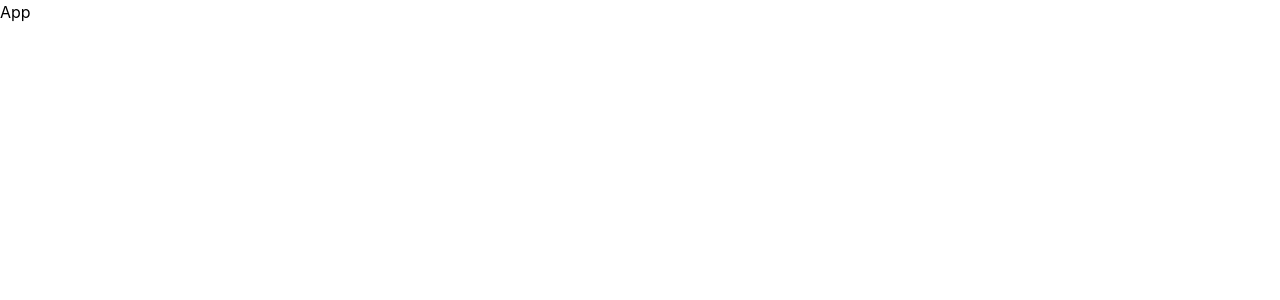
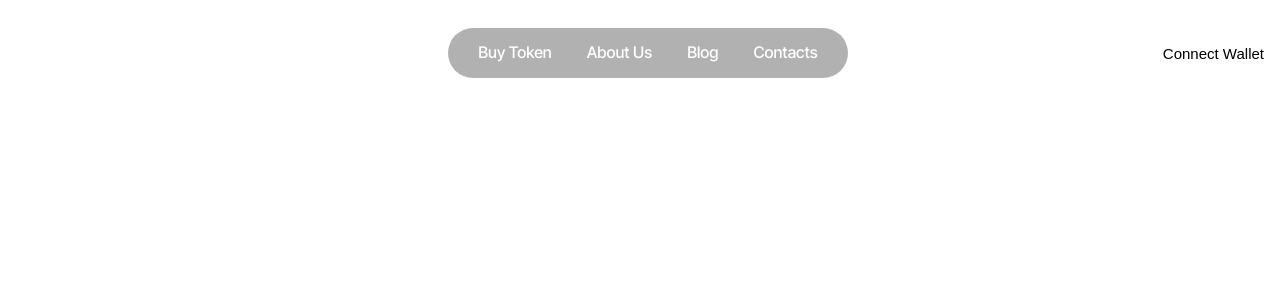
Before and after one commit to Antuhrium/antix, a React (Vite) app: page / in a window 1280 px wide. Shown: the top 300 px of the page. Built offline with nearby package versions, Linux system fonts and the light colour scheme.

Commit message:
add: header

```diff
--- /dev/null
+++ b/src/App.module.scss
@@ -0,0 +1,3 @@
+.container {
+    position: relative;
+}
--- a/src/App.tsx
+++ b/src/App.tsx
@@ -1,5 +1,12 @@
+import styles from "./App.module.scss";
+import Header from "./sections/Header/Header";
+
 function App() {
-    return <>App</>;
+    return (
+        <main className={styles.container}>
+            <Header />
+        </main>
+    );
 }
 
 export default App;
--- a/src/index.scss
+++ b/src/index.scss
@@ -1,7 +1,10 @@
+@import url("https://fonts.googleapis.com/css2?family=Inter+Tight:ital,wght@0,100..900;1,100..900&display=swap");
+
 :root {
-    font-family: Inter, system-ui, Avenir, Helvetica, Arial, sans-serif;
+    font-family: "Inter Tight", sans-serif;
     line-height: 1.5;
     font-weight: 400;
+    font-style: normal;
 }
 
 *,
@@ -11,3 +14,11 @@
     margin: 0;
     padding: 0;
 }
+
+a {
+    text-decoration: none;
+}
+button {
+    border: none;
+    outline: none;
+}
--- /dev/null
+++ b/src/sections/Header/Header.module.scss
@@ -0,0 +1,51 @@
+.container {
+    max-width: 1342px;
+    width: 100%;
+
+    margin: 0 auto;
+    padding-top: 26px;
+
+    display: flex;
+    align-items: center;
+    justify-content: space-between;
+
+    position: fixed;
+    top: 0;
+    left: 50%;
+    transform: translateX(-50%);
+}
+
+.logo {
+}
+
+.linksContainer {
+    padding: 16px 30px;
+    background: #3e3e3e66;
+
+    display: flex;
+    align-items: center;
+    gap: 35px;
+
+    backdrop-filter: blur(22px);
+    border-radius: 100px;
+}
+
+.link {
+    color: #fff;
+
+    font-size: 16px;
+    font-weight: 500;
+    line-height: 17.6px;
+}
+
+.button {
+    padding: 12px 16px;
+    border-radius: 54px;
+
+    background: #fff;
+
+    font-size: 15px;
+    line-height: 15px;
+    text-align: center;
+    color: #000;
+}
--- /dev/null
+++ b/src/sections/Header/Header.tsx
@@ -0,0 +1,48 @@
+import styles from "./Header.module.scss";
+
+const links = [
+    {
+        title: "Buy Token",
+        href: "/",
+    },
+    {
+        title: "About Us",
+        href: "/",
+    },
+    {
+        title: "Blog",
+        href: "/",
+    },
+    {
+        title: "Contacts",
+        href: "/",
+    },
+];
+
+const Header = () => {
+    const handleClick = () => {
+        console.log("Connect wallet clicked");
+    };
+
+    return (
+        <header className={styles.container}>
+            <img src="/logo-full.svg" alt="Logo" className={styles.logo} />
+            <div className={styles.linksContainer}>
+                {links.map((link) => (
+                    <a
+                        className={styles.link}
+                        key={link.title}
+                        href={link.href}
+                    >
+                        {link.title}
+                    </a>
+                ))}
+            </div>
+            <button className={styles.button} onClick={handleClick}>
+                Connect Wallet
+            </button>
+        </header>
+    );
+};
+
+export default Header;
```
Also changed, not shown: src/sections/Footer/Footer.tsx (added, +7 -0 lines), public/logo-full.svg (added), src/sections/Footer/Footer.module.scss (added).
